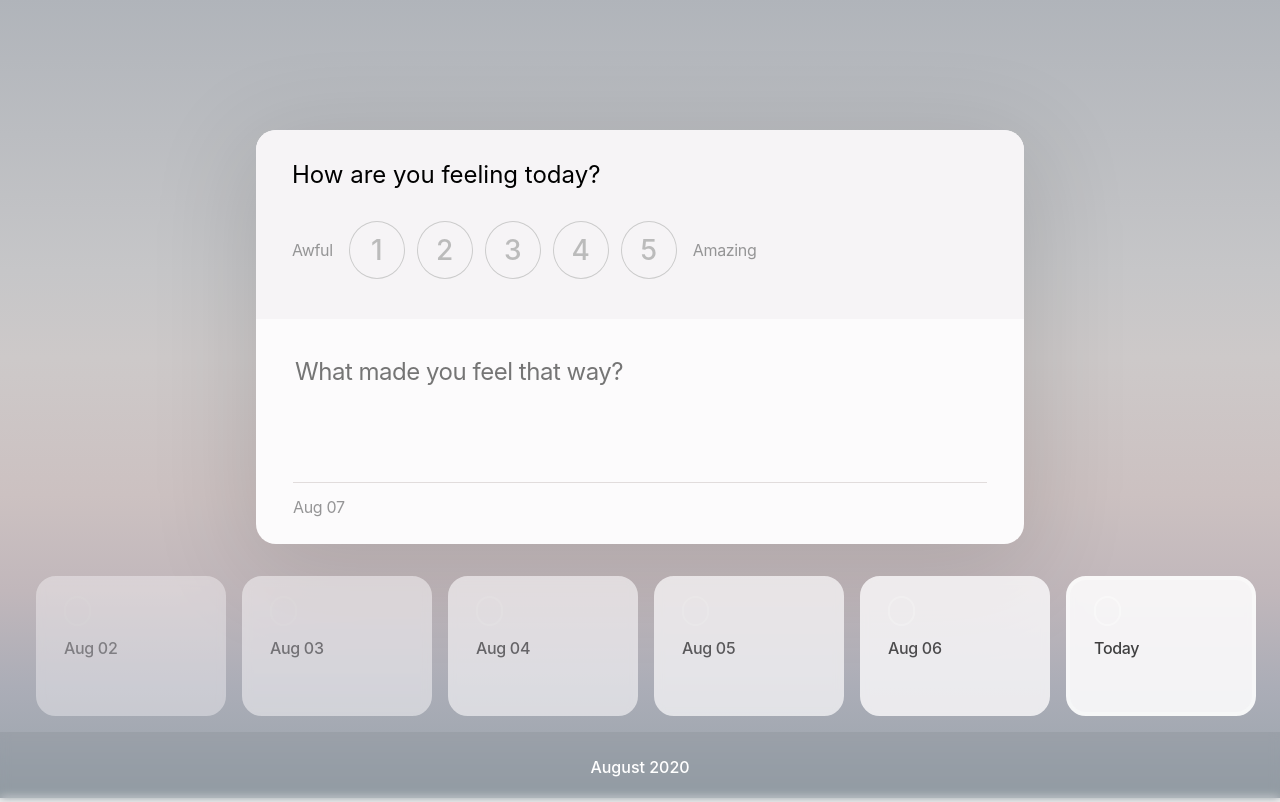
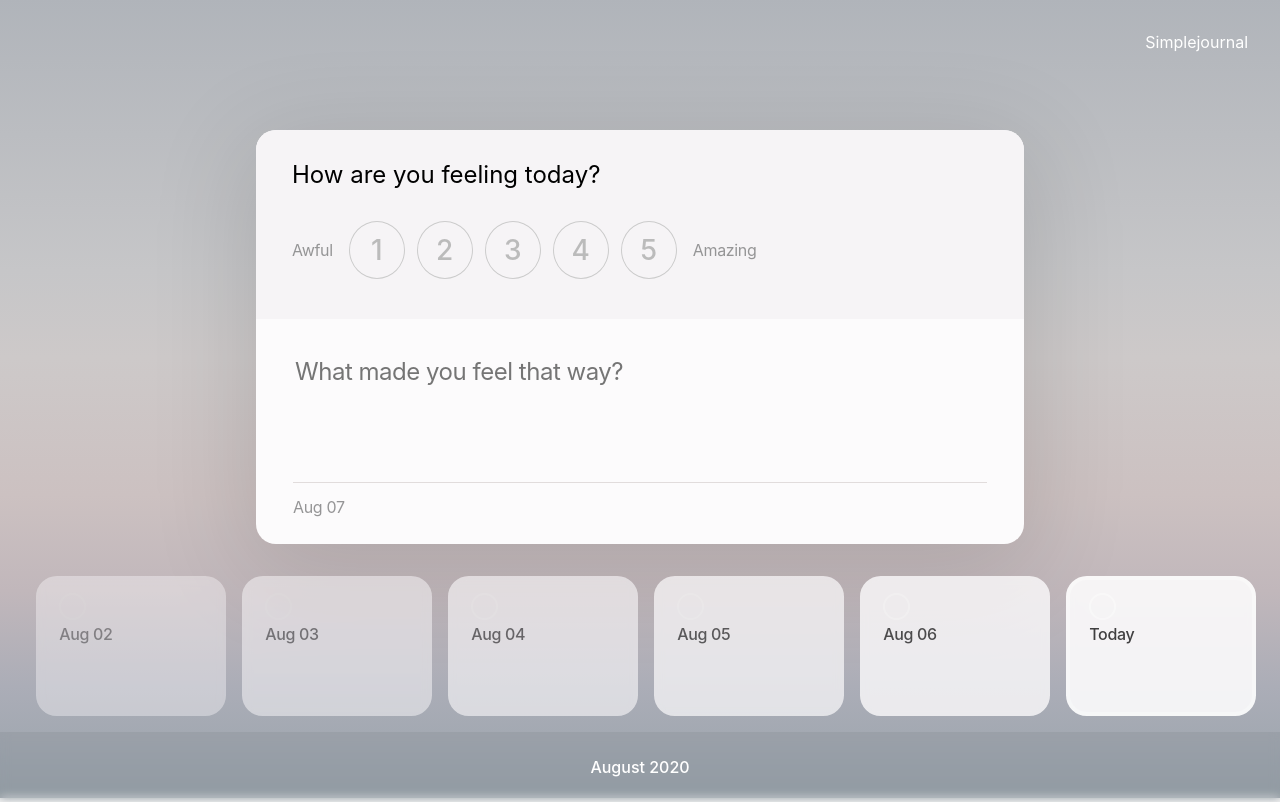
Before and after one commit to panthervis/feeling-track, a React (Create React App) app: page / in a window 1280 px wide. Built offline with nearby package versions, Linux system fonts and the light colour scheme.

Commit message:
Update style, add app name

```diff
--- a/src/App.js
+++ b/src/App.js
@@ -1,6 +1,7 @@
 import React from 'react';
 import { animated, useTransition } from 'react-spring';
 import {
+  AppName,
   Container,
   NoteCardContainer,
   NoteListContainer,
@@ -41,6 +42,7 @@ function App() {
           </animated.div>
         ),
       )}
+      <AppName>Simplejournal</AppName>
       <NoteCardContainer>
         <NoteCard />
       </NoteCardContainer>
--- a/src/components/Container.js
+++ b/src/components/Container.js
@@ -11,6 +11,13 @@ export const Container = styled.div`
   position: relative;
   background: transparent;
   /* background: ${(props) => props.theme.gradient[props.status]}; */
+`;
+
+export const AppName = styled.div`
+  position: absolute;
+  top: 2rem;
+  right: 2rem;
+  color: white;
 `;
 
 export const NoteCardContainer = styled.div`
--- a/src/containers/NoteCard/styled.js
+++ b/src/containers/NoteCard/styled.js
@@ -66,7 +66,6 @@ export const CardContent = styled.div`
 
     color: #959596;
 
-    font-family: Inter;
     font-style: normal;
     font-weight: normal;
     font-size: 1.5rem;
--- a/src/containers/NoteList/ListItem.js
+++ b/src/containers/NoteList/ListItem.js
@@ -35,7 +35,9 @@ export default function ListItem({
     >
       <ListItemStatus status={status}>{status}</ListItemStatus>
       <ListItemDate>{index === 0 ? 'Today' : date}</ListItemDate>
-      <ListItemContent>{content}</ListItemContent>
+      <ListItemContent>
+        <p>{content}</p>
+      </ListItemContent>
     </ListItemContainer>
   );
 }
--- a/src/containers/NoteList/styled.js
+++ b/src/containers/NoteList/styled.js
@@ -1,17 +1,19 @@
 import styled, { css } from 'styled-components';
 
 export const ListItemContainer = styled.div`
-  display: flex;
-  flex-direction: column;
-  flex-wrap: wrap;
+  display: grid;
+  grid-template-columns: 1fr;
+  grid-template-rows: 0.6fr 1fr 1.4fr;
+  gap: 5px 0px;
+  grid-template-areas: 'status' 'date' 'content';
 
   height: 140px;
   max-height: 100%;
   /* max-width: 260px; */
 
-  padding: 16px 24px;
+  padding: 0.8rem 1.2rem;
   background: #fcfbfc;
-  border-radius: 20px;
+  border-radius: 1.3rem;
   backdrop-filter: blur(5px);
   cursor: pointer;
 
@@ -75,9 +77,9 @@ ListItemContainer.defaultProps = {
 };
 
 export const ListItemStatus = styled.div`
-  flex: 1;
+  grid-area: status;
   background: #fff;
-  border-radius: 30px;
+  border-radius: 50%;
   width: 27px;
   height: 27px;
   line-height: 27px;
@@ -99,9 +101,7 @@ ListItemStatus.defaultProps = {
 };
 
 export const ListItemDate = styled.div`
-  flex-grow: 1;
-  display: flex;
-  align-items: center;
+  grid-area: date;
 
   font-style: normal;
   font-weight: 500;
@@ -112,10 +112,7 @@ export const ListItemDate = styled.div`
 `;
 
 export const ListItemContent = styled.div`
-  flex-grow: 1;
-  display: flex;
-  align-items: center;
-  width: 100%;
+  grid-area: content;
 
   font-style: normal;
   font-weight: normal;
@@ -123,10 +120,13 @@ export const ListItemContent = styled.div`
   line-height: 18px;
 
   overflow: hidden;
-  text-overflow: ellipsis;
 
-  word-wrap: break-word;
-  color: #666666;
+  p {
+    text-overflow: ellipsis;
+
+    word-wrap: break-word;
+    color: #666666;
+  }
 `;
 
 export const ListOuterElement = styled.div`
--- a/src/style.js
+++ b/src/style.js
@@ -2,7 +2,7 @@ import { createGlobalStyle } from 'styled-components';
 
 export const GlobalStyle = createGlobalStyle`
   @import url('https://cdnjs.cloudflare.com/ajax/libs/normalize/8.0.1/normalize.css');
-  @import url('https://fonts.googleapis.com/css2?family=Inter:wght@400;800&display=swap');
+  @import url('https://fonts.googleapis.com/css2?family=Inter&display=swap');
 
   /* --- Reset --- */
   html,
@@ -86,7 +86,7 @@ export const GlobalStyle = createGlobalStyle`
     -moz-box-sizing: border-box;
     box-sizing: border-box;
 
-    font-family: 'Inter';
+    font-family: 'Inter', sans-serif;
     font-style: normal;
     font-weight: normal;
   }
```
